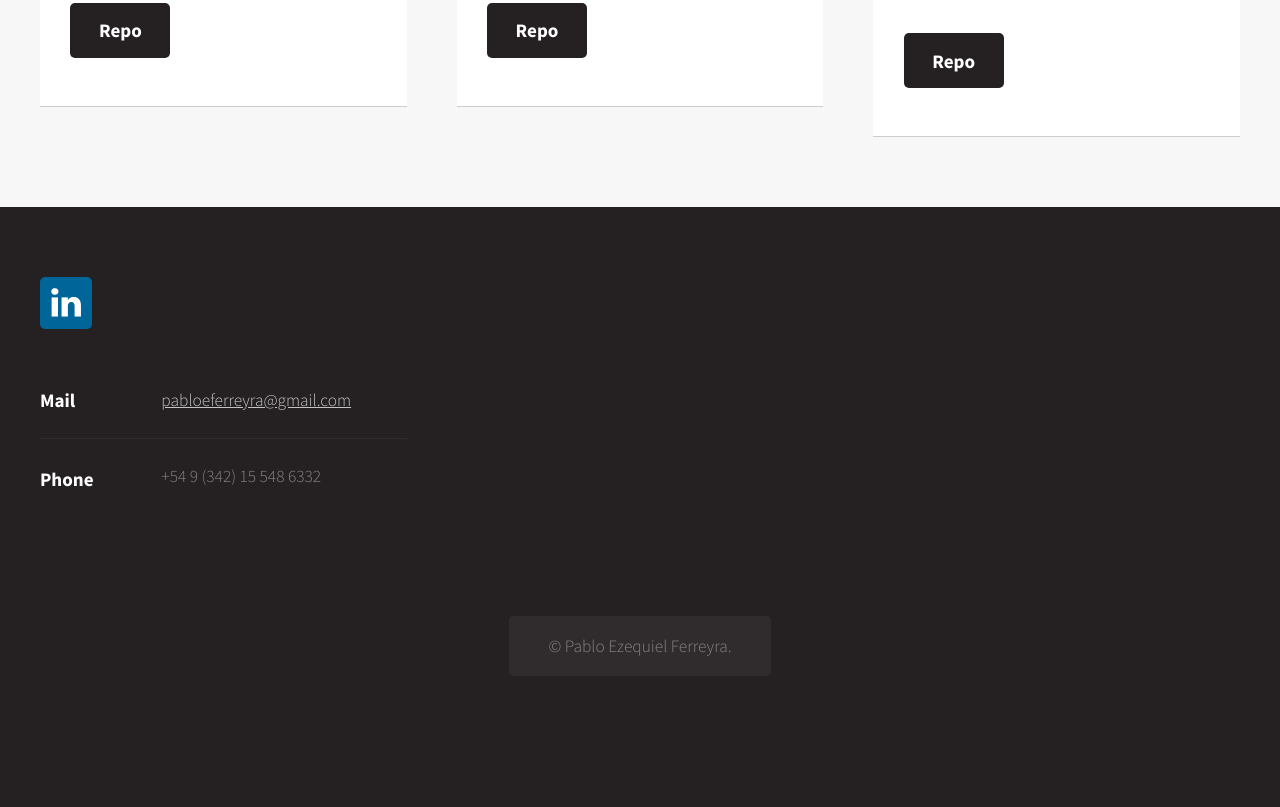
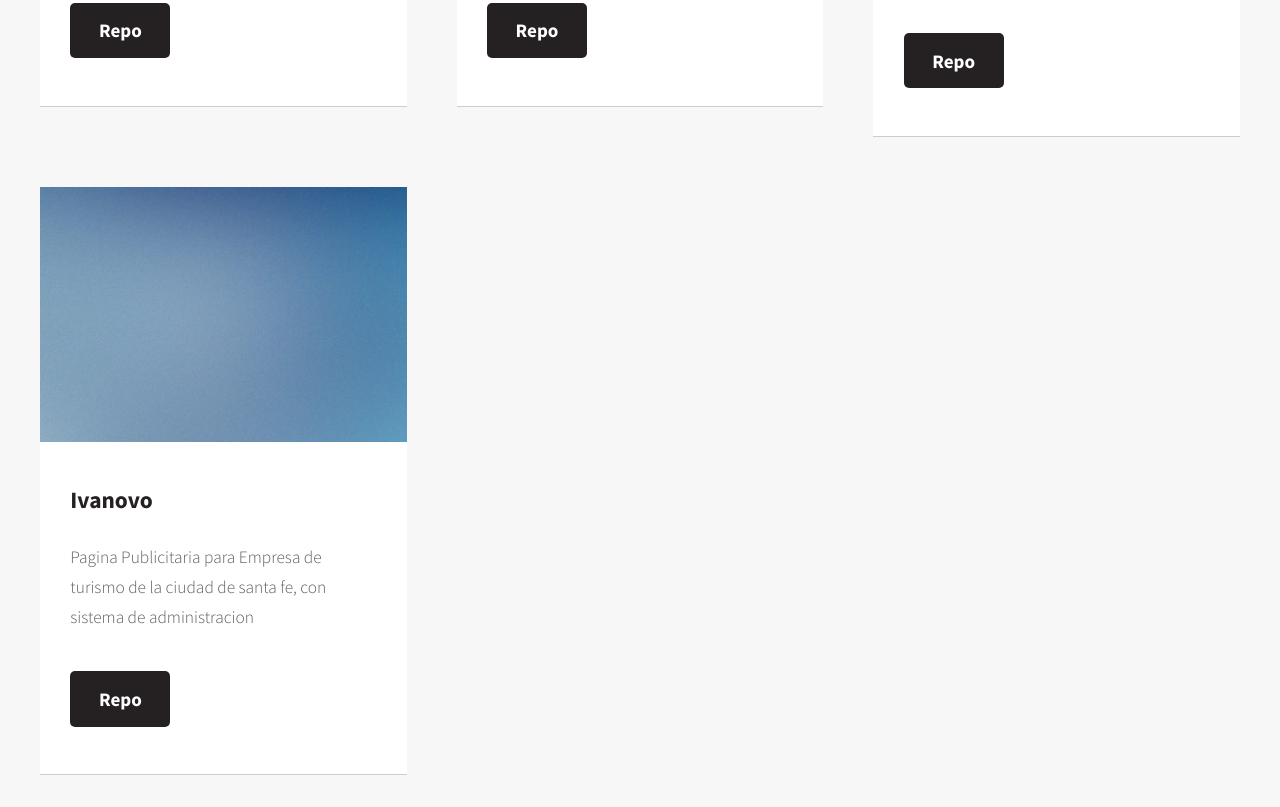
Before and after one commit to hackerzeta/CV-2, a plain HTML site: page index.html in a window 1280 px wide. Shown: the part 2053-2860 px from the top of the page. Before the commit the page ends 2834 px from the top, so only its background shows below. Drawn offline with Linux system fonts and the light colour scheme.

Commit message:
modificaciones links

```diff
--- a/index.html
+++ b/index.html
@@ -128,6 +128,18 @@
 													</footer>
 												</section>
 											</div>
+                                            <div class="4u 12u(mobile)">
+												<section class="box">
+													<a href="https://github.com/hackerzeta/Ivanovo" class="image featured"><img src="images/pic05.jpg" alt="" /></a>
+													<header>
+														<h3>Ivanovo</h3>
+													</header>
+													<p>Pagina Publicitaria para Empresa de turismo de la ciudad de santa fe, con sistema de administracion</p>
+													<footer>
+														<a href="https://github.com/hackerzeta/Ivanovo" class="button alt">Repo</a>
+													</footer>
+												</section>
+											</div>
 										</div>
 									</section>
 
```
